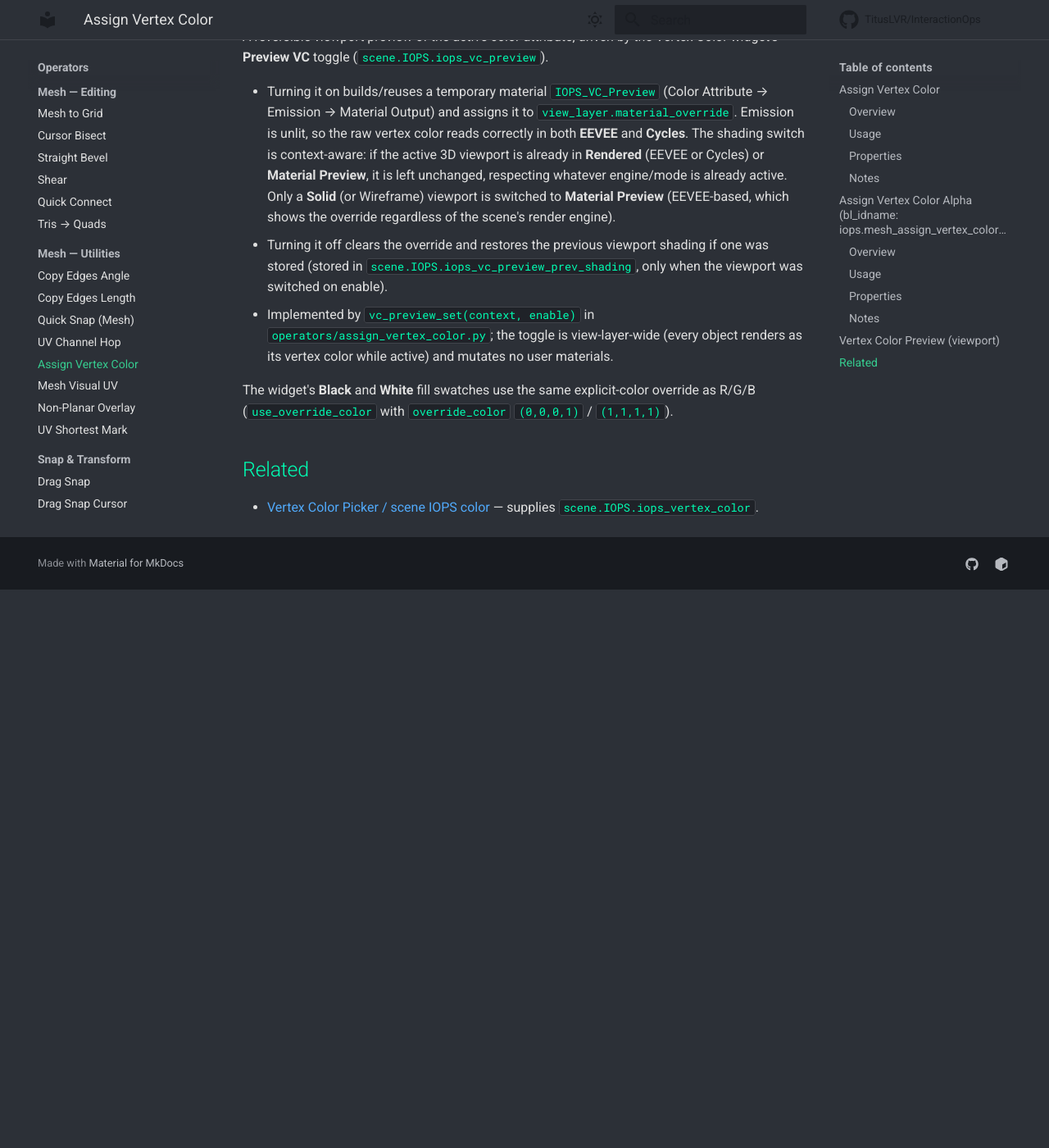
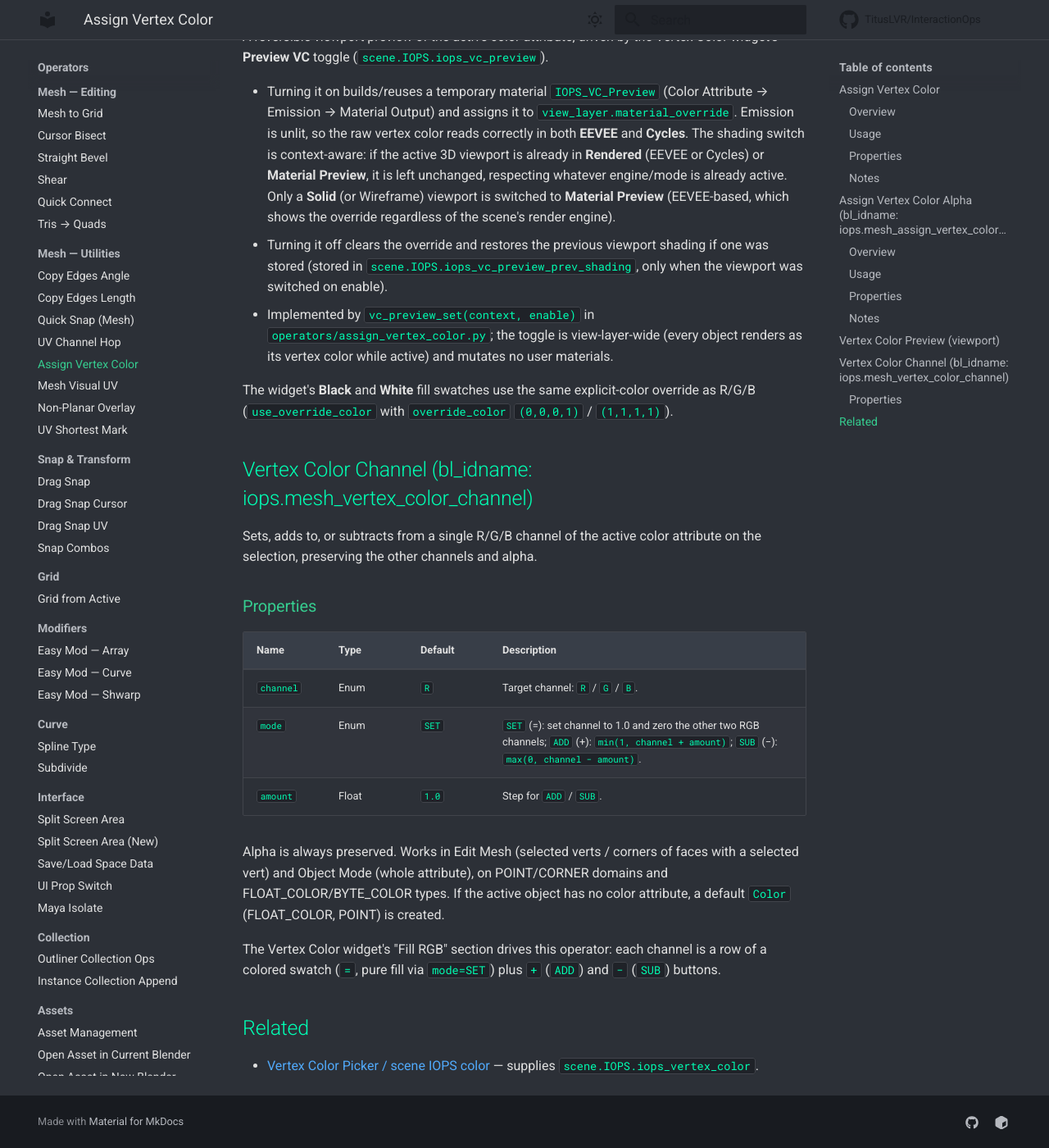
Before and after one commit to TitusLVR/InteractionOps, an MkDocs documentation site: the page built from docs/operators/op_assign_vertex_color.md, in a window 1280 px wide and 1400 px high, scrolled down 3291 px. Shown: the whole window at 82% size. Built offline with MkDocs 1.6.1 and Material for MkDocs 9.7.7, drawn with Linux system fonts in a browser that asks for light colours; comment, search, counter and statistics services are not loaded; before the commit the page ends 4010 px from its top, so only the background shows below that.

```diff
--- a/docs/operators/op_assign_vertex_color.md
+++ b/docs/operators/op_assign_vertex_color.md
@@ -100,5 +100,26 @@
 override as R/G/B (`use_override_color` with `override_color` `(0,0,0,1)` /
 `(1,1,1,1)`).
 
+## Vertex Color Channel (bl_idname: iops.mesh_vertex_color_channel)
+
+Sets, adds to, or subtracts from a single R/G/B channel of the active color
+attribute on the selection, preserving the other channels and alpha.
+
+### Properties
+| Name | Type | Default | Description |
+| --- | --- | --- | --- |
+| `channel` | Enum | `R` | Target channel: `R` / `G` / `B`. |
+| `mode` | Enum | `SET` | `SET` (=): set channel to 1.0 and zero the other two RGB channels; `ADD` (+): `min(1, channel + amount)`; `SUB` (−): `max(0, channel − amount)`. |
+| `amount` | Float | `1.0` | Step for `ADD` / `SUB`. |
+
+Alpha is always preserved. Works in Edit Mesh (selected verts / corners of faces
+with a selected vert) and Object Mode (whole attribute), on POINT/CORNER domains
+and FLOAT_COLOR/BYTE_COLOR types. If the active object has no color attribute, a
+default `Color` (FLOAT_COLOR, POINT) is created.
+
+The Vertex Color widget's "Fill RGB" section drives this operator: each channel
+is a row of a colored swatch (`=`, pure fill via `mode=SET`) plus `+` (`ADD`) and
+`−` (`SUB`) buttons.
+
 ## Related
 - [Vertex Color Picker / scene IOPS color](../index.md) — supplies `scene.IOPS.iops_vertex_color`.
```
Also changed, not shown: 1 other file.
